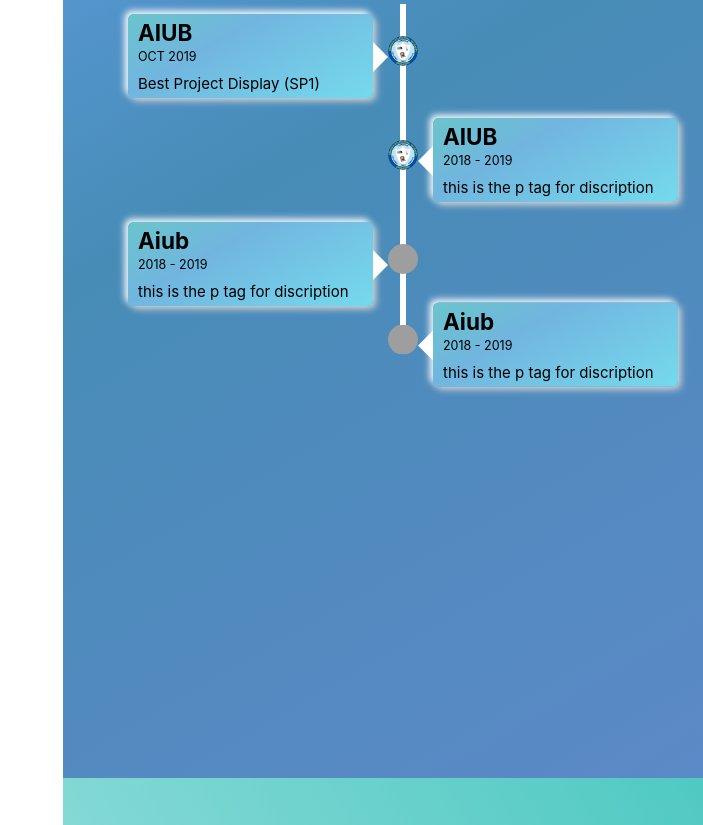
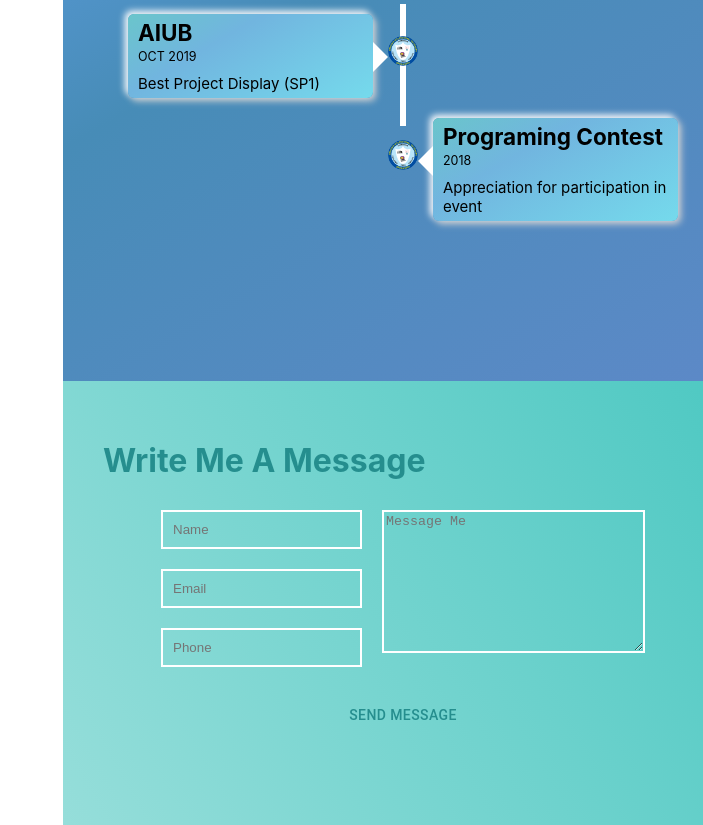
Before and after one commit to nasmus/Shakil_MERN_portfolio, a React (Create React App) app in the folder my-app/: page / in a window 1280 px wide. Shown: the part 3060-3885 px from the top of the page, without its empty margins (577-1280 px from the left). Built offline with nearby package versions, Linux system fonts and the light colour scheme; grey boxes are pictures that could not be loaded.

Commit message:
last commit

```diff
--- a/my-app/src/Component/TestAchievement.js
+++ b/my-app/src/Component/TestAchievement.js
@@ -20,8 +20,28 @@
               <div className='container Right-container'>
               <img src={aiub} />
                 <div className='text-box'>
-                  <h2>AIUB</h2>
+                  <h2>Programing Contest</h2>
+                  <small>2018</small>
+                  <p>Appreciation for participation in event</p>
+                  <span className='Right-container-arrow' ></span>
+                </div>
+              </div>
+
+              {/* <div className='container Left-container'>
+              <img src={google} />
+                <div className='text-box'>
+                  <h2>Aiub</h2>
                   <small>2018 - 2019</small>
+                  <p>this is the p tag for discription</p>
+                  <span className='Left-container-arrow' ></span>
+                </div>
+              </div>
+
+              <div className='container Right-container'>
+              <img src={google} />
+                <div className='text-box'>
+                  <h2>Programing Contest</h2>
+                  <small>2018</small>
                   <p>this is the p tag for discription</p>
                   <span className='Right-container-arrow' ></span>
                 </div>
@@ -45,27 +65,7 @@
                   <p>this is the p tag for discription</p>
                   <span className='Right-container-arrow' ></span>
                 </div>
-              </div>
-
-              <div className='container Left-container'>
-              <img src={google} />
-                <div className='text-box'>
-                  <h2>Aiub</h2>
-                  <small>2018 - 2019</small>
-                  <p>this is the p tag for discription</p>
-                  <span className='Left-container-arrow' ></span>
-                </div>
-              </div>
-
-              <div className='container Right-container'>
-              <img src={google} />
-                <div className='text-box'>
-                  <h2>Aiub</h2>
-                  <small>2018 - 2019</small>
-                  <p>this is the p tag for discription</p>
-                  <span className='Right-container-arrow' ></span>
-                </div>
-              </div>
+              </div> */}
         </div>
     </div>
   )
```
